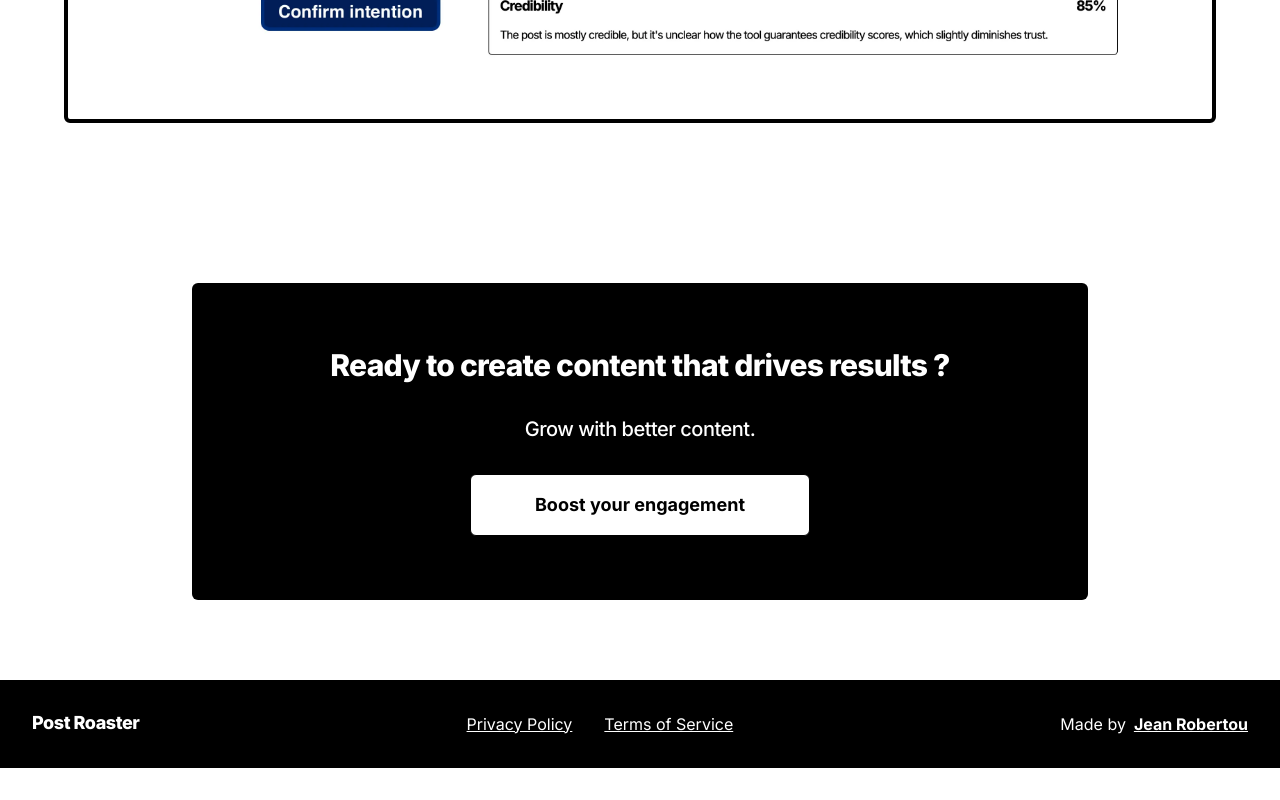
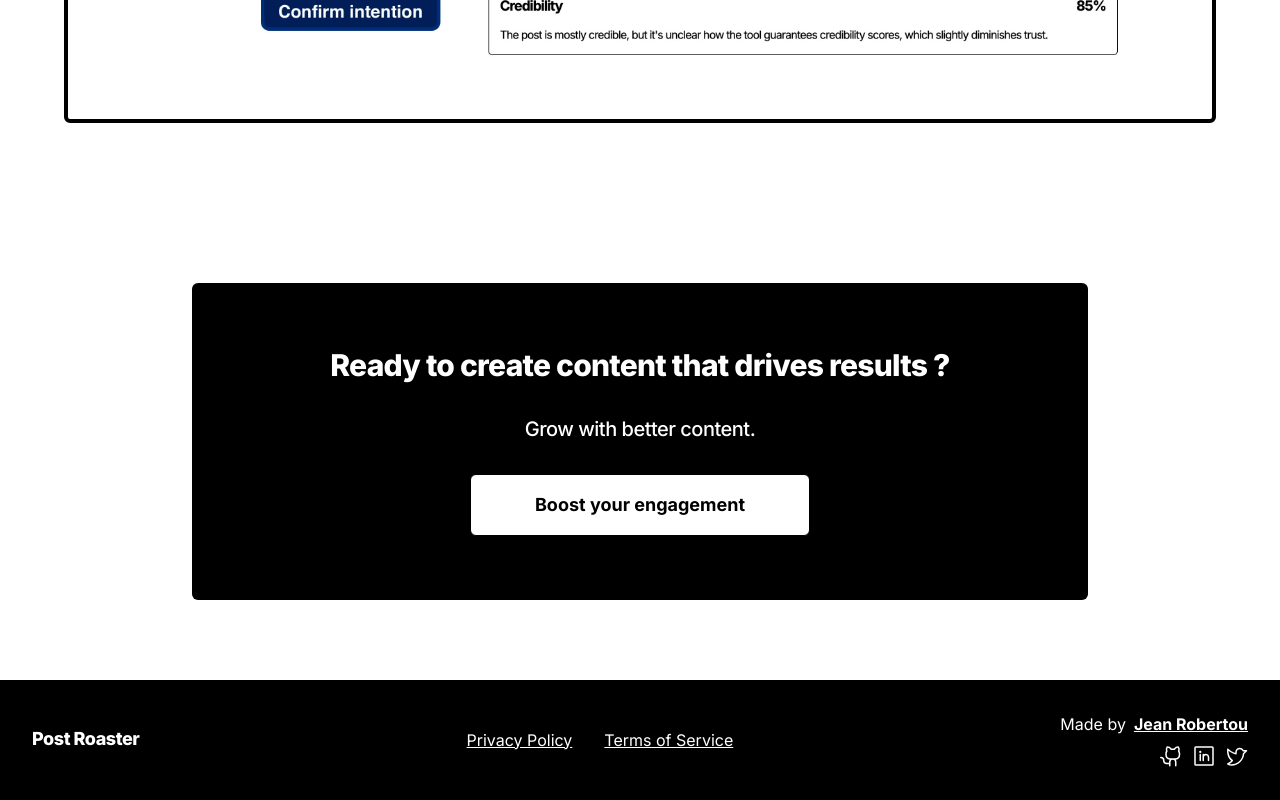
Before and after one commit to jean1591/post-roaster, a Next.js app: page / in a window 1280 px wide. Shown: the part 1063-1863 px from the top of the page. Before the commit the page ends 1831 px from the top, so only its background shows below. Built offline with nearby package versions, Linux system fonts and the light colour scheme; no server answers.

Commit message:
feat: add socials to Footer

```diff
--- a/src/app/(public)/components/Footer.tsx
+++ b/src/app/(public)/components/Footer.tsx
@@ -1,3 +1,5 @@
+import { PiGithubLogo, PiLinkedinLogo, PiTwitterLogo } from 'react-icons/pi'
+
 import Link from 'next/link'
 
 export const Footer = () => {
@@ -19,6 +21,7 @@ export const Footer = () => {
         </Link>
       </div>
 
+      <div className="space-y-2">
         <div className="items-center-justify-end flex gap-2">
           <p>Made by</p>
           <Link
@@ -28,6 +31,31 @@ export const Footer = () => {
             Jean Robertou
           </Link>
         </div>
+
+        <div className="flex items-center justify-end gap-2">
+          <Link
+            href="https://github.com/jean1591"
+            target="_blank"
+            className="flex items-center justify-center"
+          >
+            <PiGithubLogo className="h-6 w-6" />
+          </Link>
+          <Link
+            href="https://www.linkedin.com/in/robertoujean/"
+            target="_blank"
+            className="flex items-center justify-center"
+          >
+            <PiLinkedinLogo className="h-6 w-6" />
+          </Link>
+          <Link
+            href="https://x.com/Jean_Robert_II/"
+            target="_blank"
+            className="flex items-center justify-center"
+          >
+            <PiTwitterLogo className="h-6 w-6" />
+          </Link>
+        </div>
+      </div>
     </div>
   )
 }
```
Lines whose indentation alone changed are shown as unchanged.
